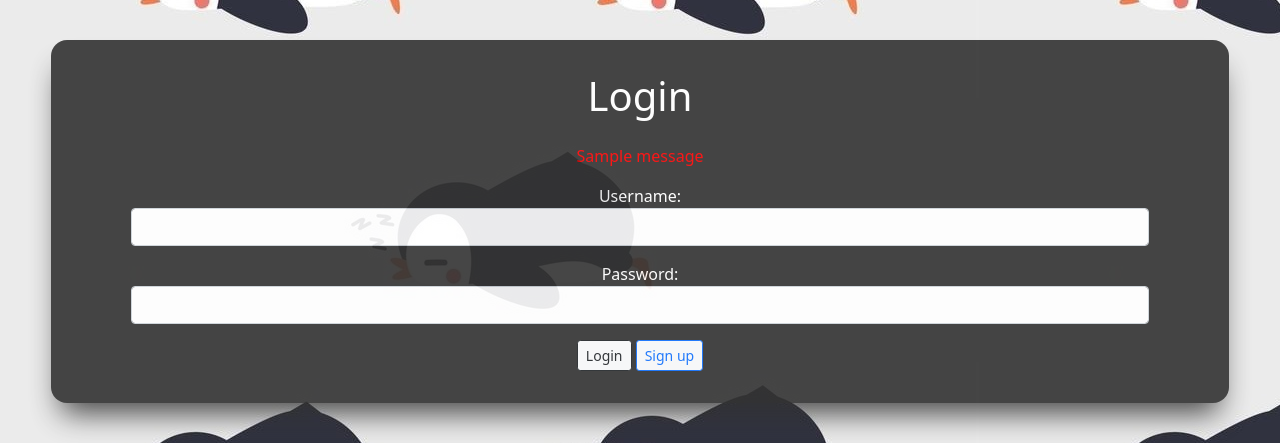
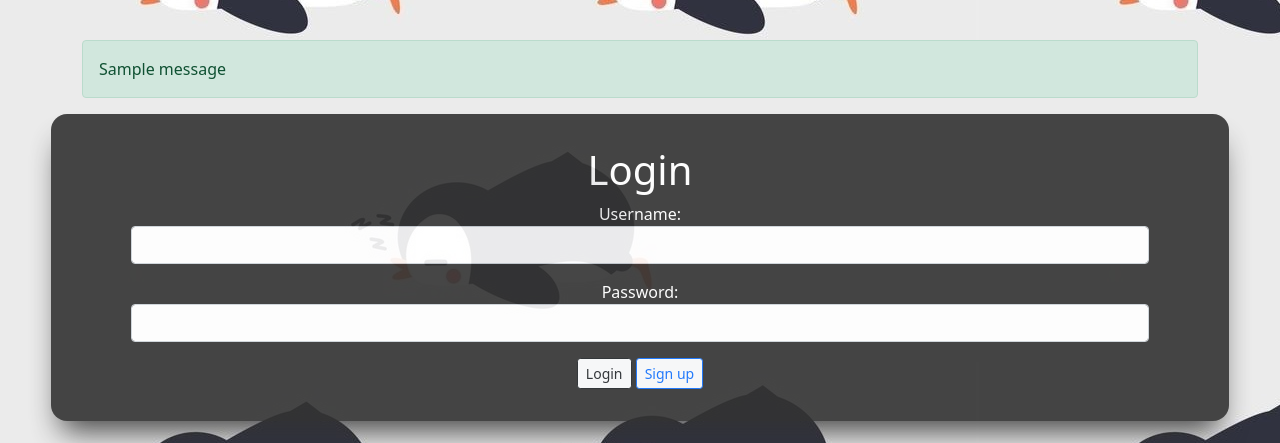
Before and after one commit to Bhavik-Gilbert/Empire-Penguin, a Django app: page /login/ in a window 1280 px wide. Shown: the part 38-481 px from the top of the page. Run offline with Django 4.2, Linux system fonts and the light colour scheme; tables that the repository leaves empty hold one stand-in row (values such as "Sample post"); one stand-in notice (Sample message) is shown; some libraries are stand-ins or nearby versions.

Commit message:
Render messages on all html pages

```diff
--- a/microblogs/templates/base.html
+++ b/microblogs/templates/base.html
@@ -13,6 +13,7 @@
   </head>
   <body>
     {% include 'partials/navbar.html' with form=form %}
+    {% include 'partials/messages.html' with form=form %}
 
     <div align="center">
 
--- a/microblogs/templates/login.html
+++ b/microblogs/templates/login.html
@@ -3,10 +3,6 @@
 {% block body %}
     <form action="{% url 'login' %}" method="post" class="clucker-box">
         <h1>Login</h1>
-
-        {% for message in messages %}
-            <div class="error_message"> {{ message }} </div>
-        {% endfor %}
 
         {% csrf_token %}
         {% include 'partials/bootstrap_form.html' with form=form %}
--- /dev/null
+++ b/microblogs/templates/partials/messages.html
@@ -0,0 +1,13 @@
+{% if messages %}
+
+    <div class="container">
+        <div class="col-12">
+            {% for message in messages %}
+                <div class="alert alert-{{ message.level_tag }}" role="alert">
+                    {{ message }}
+                </div>
+            {% endfor %}
+        </div>
+    </div>
+
+{% endif %}
--- a/static/style.css
+++ b/static/style.css
@@ -70,8 +70,3 @@ h1, p {color: var(--white)}
     border-radius: 1em;
     color: var(--white);
 }
-
-.error_message {
-    color: red;
-    padding: 2vh 0 2vh 0;
-}
```
Also changed, not shown: clucker/settings.py (+7 -0 lines).
